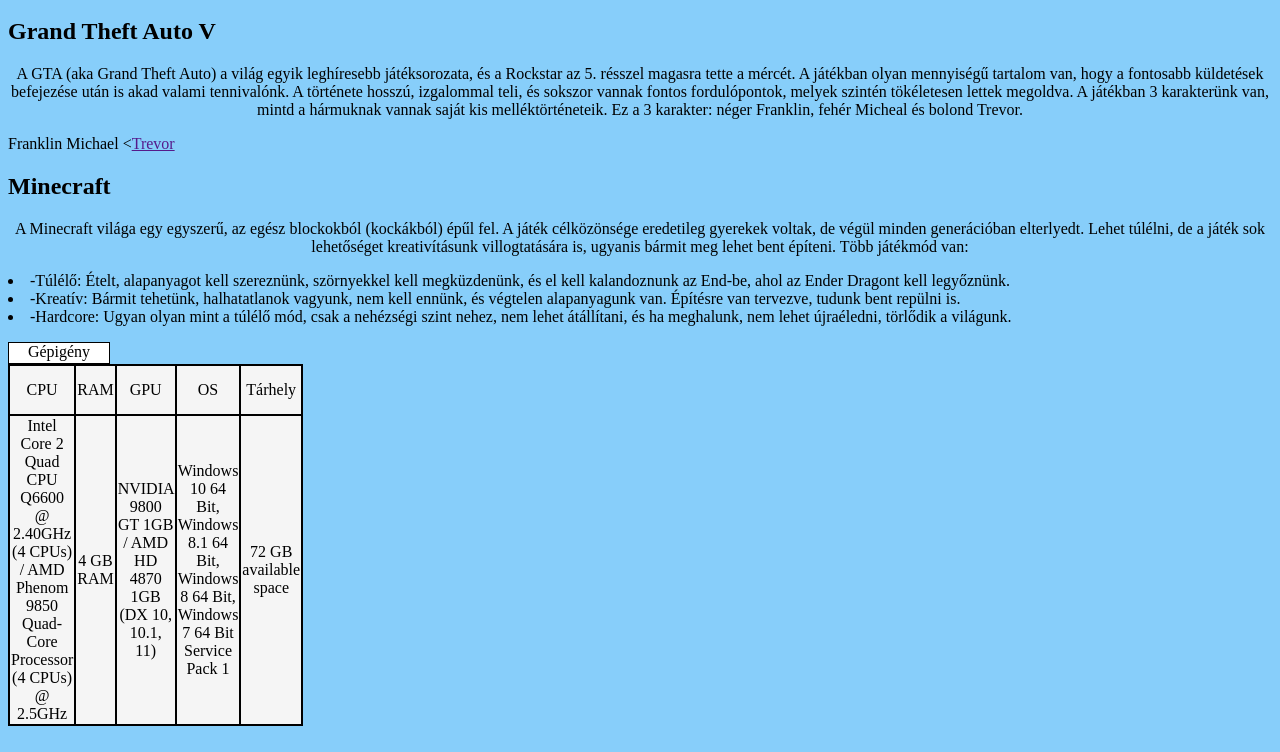
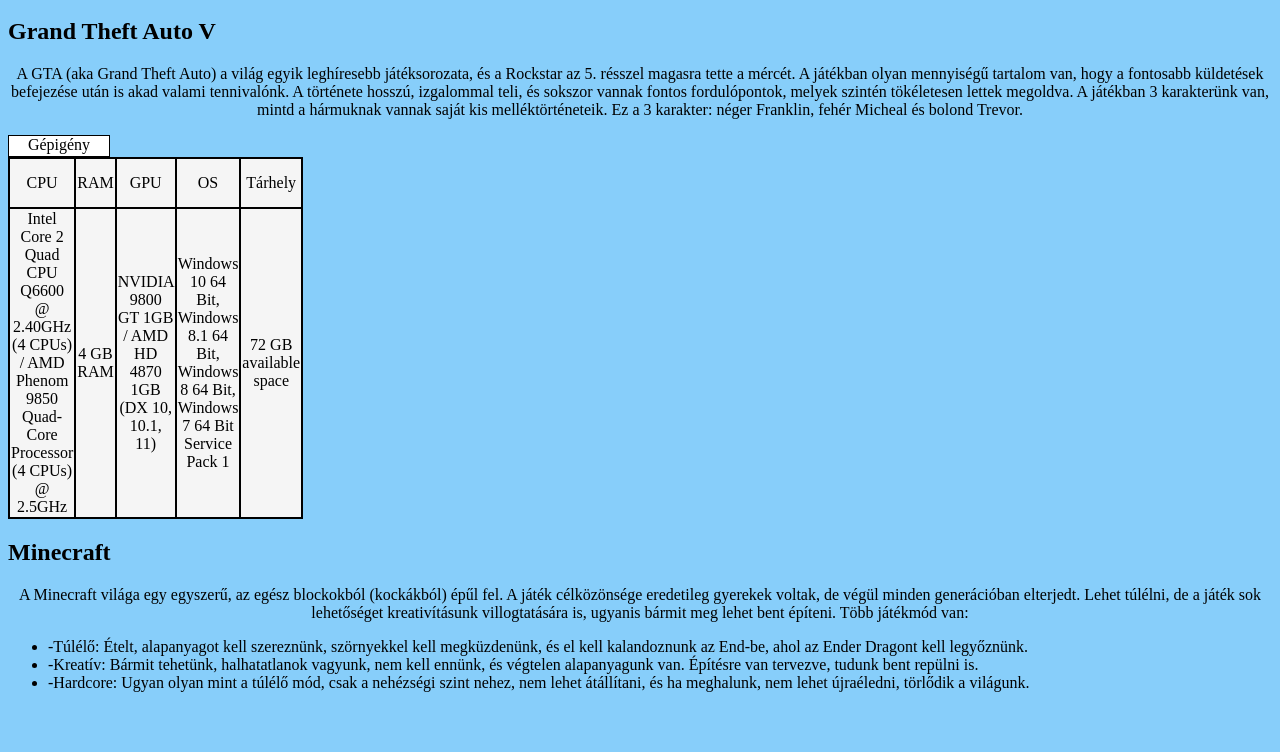
Before and after one commit to kornelka55/project1, a website: page public_html/index.html in a window 1280 px wide. Shown: the part 48-800 px from the top of the page. Drawn offline with Linux system fonts and the light colour scheme.

Commit message:
Merge origin/master
Conflicts:
	public_html/szöveg.txt

```diff
--- a/public_html/index.html
+++ b/public_html/index.html
@@ -17,12 +17,11 @@
                 A játékban 3 karakterünk van, mintd a hármuknak vannak saját kis melléktörténeteik.
                 Ez a 3 karakter: néger Franklin, fehér Micheal és bolond Trevor.
             </p>
-            <a>Franklin</a>
-            <a>Michael</a>
-            <<a href="">Trevor</a>
+            <div class="table">
                 <div>
                 <table>
                     <caption> Gépigény</caption>
+                    <tbody>
                     <tr>
                         <td>CPU</td>
                         <td>RAM</td>
@@ -37,30 +36,19 @@
                         <td>Windows 10 64 Bit, Windows 8.1 64 Bit, Windows 8 64 Bit, Windows 7 64 Bit Service Pack 1</td>
                         <td>72 GB available space</td>
                     </tr>
+                    </tbody>
+                </table>
+                </div>
                 <h2>Minecraft</h2>
                 <p>A Minecraft világa egy egyszerű, az egész blockokból (kockákból) épűl fel.
-                        A játék célközönsége eredetileg gyerekek voltak, de végül minden generációban elterlyedt.
+                    A játék célközönsége eredetileg gyerekek voltak, de végül minden generációban elterjedt.
                     Lehet túlélni, de a játék sok lehetőséget kreativításunk villogtatására is, ugyanis bármit meg lehet bent építeni.
-                        Több játékmód van:
+                    Több játékmód van:</p>
+                <ul>
                 <li>-Túlélő: Ételt, alapanyagot kell szereznünk, szörnyekkel kell megküzdenünk, és el kell kalandoznunk az End-be, ahol az Ender Dragont kell legyőznünk.</li>
                 <li>-Kreatív: Bármit tehetünk, halhatatlanok vagyunk, nem kell ennünk, és végtelen alapanyagunk van. Építésre van tervezve, tudunk bent repülni is.</li>
                 <li>-Hardcore: Ugyan olyan mint a túlélő mód, csak a nehézségi szint nehez, nem lehet átállítani, és ha meghalunk, nem lehet újraéledni, törlődik a világunk.</li>
-                </p>
-
-
-
-
-
-
-
-
-
-
-
-
-
-
-                </table>
+                </ul>
             </div>
 
 
```
Lines whose indentation alone changed are shown as unchanged.
